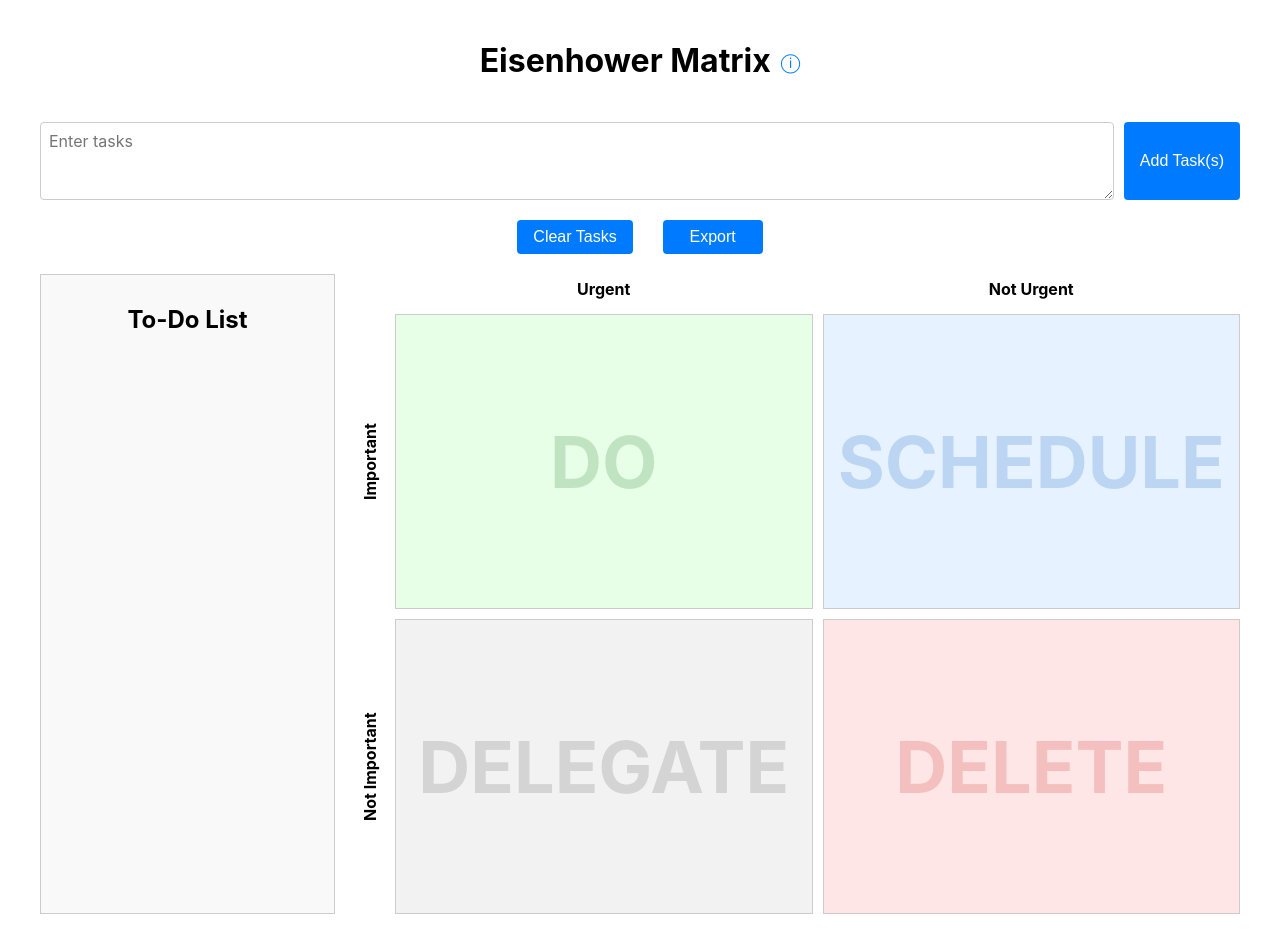
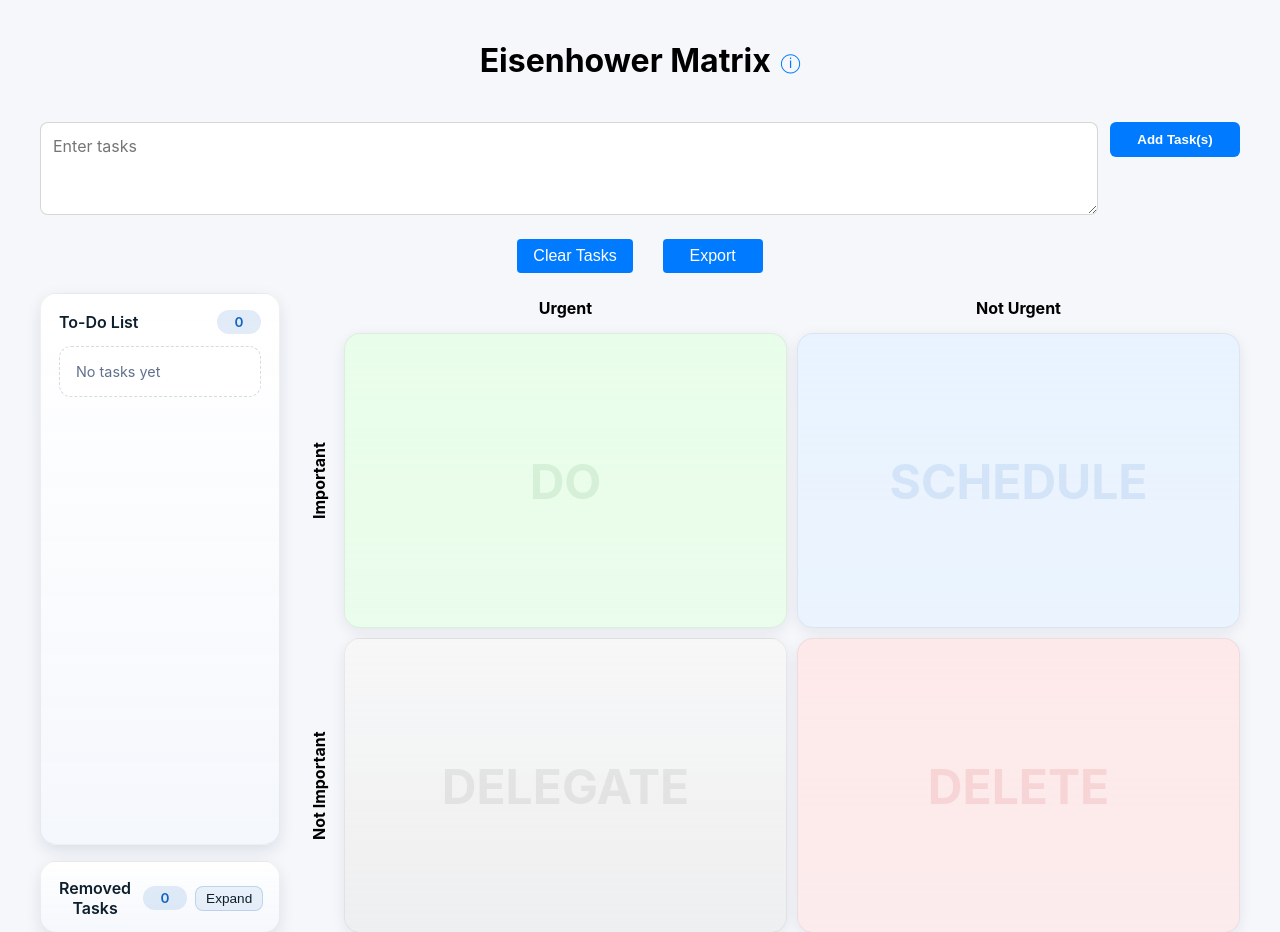
Before and after one commit to SamBroner/eisenhower, a React (Create React App) app: page / in a window 1280 px wide. Shown: the top 932 px of the page. Built offline with nearby package versions, Linux system fonts and the light colour scheme.

Commit message:
Focus banner

```diff
--- a/src/App.css
+++ b/src/App.css
@@ -39,32 +39,49 @@
 
 .task-input {
   display: flex;
-  gap: 10px;
-  margin-bottom: 20px;
+  gap: 12px;
+  margin-bottom: 24px;
+  align-items: flex-start;
 }
 
 .task-input__textarea {
   flex: 1;
-  padding: 8px;
-  border: 1px solid #ccc;
-  border-radius: 4px;
+  padding: 12px;
+  border: 1px solid rgba(0, 0, 0, 0.16);
+  border-radius: 8px;
   font-family: inherit;
-  font-size: inherit;
+  font-size: 1rem;
+  line-height: 1.4;
   resize: vertical;
-  min-height: 38px;
+  min-height: 60px;
+  background-color: #ffffff;
+  transition: border-color 0.2s ease, box-shadow 0.2s ease;
+}
+
+.task-input__textarea:focus {
+  outline: none;
+  border-color: #007bff;
+  box-shadow: 0 0 0 3px rgba(0, 123, 255, 0.2);
 }
 
 .task-input button {
-  padding: 8px 16px;
+  padding: 10px 20px;
   background-color: #007bff;
   color: white;
   border: none;
-  border-radius: 4px;
+  border-radius: 6px;
   cursor: pointer;
+  font-weight: 600;
+  min-width: 130px;
+  transition: background-color 0.2s ease, transform 0.1s ease;
 }
 
 .task-input button:hover {
   background-color: #0056b3;
+}
+
+.task-input button:active {
+  transform: translateY(1px);
 }
 
 .button-container {
--- a/src/App.tsx
+++ b/src/App.tsx
@@ -20,6 +20,8 @@ function App() {
     const savedTasks = localStorage.getItem('tasks');
     return savedTasks ? JSON.parse(savedTasks) : [];
   });
+  const [isRemovedCollapsed, setIsRemovedCollapsed] = useState(true);
+  const [isFocusMode, setIsFocusMode] = useState(false);
 
   useEffect(() => {
     localStorage.setItem('tasks', JSON.stringify(tasks));
@@ -130,6 +132,16 @@ function App() {
     ));
   };
 
+  const currentUrgentImportantTask = tasks
+    .filter(task => task.quadrant === 'urgentImportant' && !task.completed)
+    .sort((a, b) => a.order - b.order)[0] ?? null;
+
+  useEffect(() => {
+    if (!currentUrgentImportantTask && isFocusMode) {
+      setIsFocusMode(false);
+    }
+  }, [currentUrgentImportantTask, isFocusMode]);
+
   const exportTasks = () => {
     const quadrantNames = {
       urgentImportant: 'Do',
@@ -170,13 +182,9 @@ function App() {
     });
   };
 
-  const currentUrgentImportantTask = tasks
-    .filter(task => task.quadrant === 'urgentImportant' && !task.completed)
-    .sort((a, b) => a.order - b.order)[0] ?? null;
-
   return (
-    <div className="App">
-      <div className="title-container">
+    <div className={`App ${isFocusMode ? 'focus-mode' : ''}`}>
+      <div className="title-container focus-exempt">
         <h1>Eisenhower Matrix</h1>
         <div className="tooltip-container">
           <span className="info-icon">ⓘ</span>
@@ -213,9 +221,21 @@ function App() {
         <button id="export-button" onClick={exportTasks}>Export</button>
       </div>
       {currentUrgentImportantTask && (
-        <div className="current-task-banner">
+        <div className="current-task-banner focus-exempt">
           <div className="current-task-banner__label">Current Focus</div>
           <div className="current-task-banner__text">{currentUrgentImportantTask.text}</div>
+          <div className="current-task-banner__actions">
+            <label className="focus-toggle">
+              <input
+                type="checkbox"
+                checked={isFocusMode}
+                onChange={() => setIsFocusMode(prev => !prev)}
+              />
+              <span className="focus-toggle__track">
+                <span className="focus-toggle__thumb" />
+              </span>
+              <span className="focus-toggle__label">Focus Mode</span>
+            </label>
             <button
               type="button"
               className="current-task-banner__complete-button"
@@ -224,13 +244,22 @@ function App() {
               Mark Complete
             </button>
           </div>
+        </div>
       )}
       <div className="main-container">
+        <div className="side-column">
           <TodoList
             tasks={tasks.filter(task => task.quadrant === 'todoList')}
             onUpdateTask={updateTaskOrder}
             onDeleteTask={deleteTask}
           />
+          <RemovedTasks
+            tasks={tasks.filter(task => task.quadrant === 'deleted')}
+            onRestoreTask={restoreTask}
+            isCollapsed={isRemovedCollapsed}
+            onToggleCollapse={() => setIsRemovedCollapsed(prev => !prev)}
+          />
+        </div>
         <EisenhowerMatrix
           tasks={tasks.filter(task => task.quadrant !== 'todoList' && task.quadrant !== 'deleted')}
           onUpdateTask={updateTaskQuadrant}
@@ -238,11 +267,6 @@ function App() {
           onTaskCompletion={handleTaskCompletion}
           onTaskDelegation={handleTaskDelegation}
         />
-        <RemovedTasks
-          tasks={tasks.filter(task => task.quadrant === 'deleted')}
-          onRestoreTask={restoreTask}
-          onUpdateTask={updateTaskQuadrant}
-        />
       </div>
     </div>
   );
--- a/src/components/DeletedTasks.tsx
+++ b/src/components/DeletedTasks.tsx
@@ -4,10 +4,11 @@ import { Task } from '../App';
 interface Props {
   tasks: Task[];
   onRestoreTask: (taskId: string) => void;
-  onUpdateTask: (taskId: string, newQuadrant: Task['quadrant'], targetTaskId?: string) => void;
+  isCollapsed: boolean;
+  onToggleCollapse: () => void;
 }
 
-const RemovedTasks: React.FC<Props> = ({ tasks, onRestoreTask, onUpdateTask }) => {
+const RemovedTasks: React.FC<Props> = ({ tasks, onRestoreTask, isCollapsed, onToggleCollapse }) => {
   const handleDragStart = (e: React.DragEvent<HTMLDivElement>, taskId: string) => {
     e.dataTransfer.setData('taskId', taskId);
   };
@@ -17,13 +18,34 @@ const RemovedTasks: React.FC<Props> = ({ tasks, onRestoreTask, onUpdateTask }) =
   };
 
   return (
-    <div className="removed-tasks" onDragOver={handleDragOver}>
+    <div
+      className={`removed-tasks ${isCollapsed ? 'collapsed' : ''}`}
+      onDragOver={handleDragOver}
+    >
+      <div className="panel-header">
         <h2>Removed Tasks</h2>
-      {tasks.map(task => (
+        <div className="panel-header__actions">
+          <span className="panel-count">{tasks.length}</span>
+          <button
+            type="button"
+            className="panel-toggle"
+            onClick={onToggleCollapse}
+            aria-expanded={!isCollapsed}
+          >
+            {isCollapsed ? 'Expand' : 'Collapse'}
+          </button>
+        </div>
+      </div>
+      {!isCollapsed && (
+        <div className="panel-content">
+          {tasks.length === 0 ? (
+            <div className="empty-state">No removed tasks</div>
+          ) : (
+            tasks.map(task => (
               <div
                 key={task.id}
                 id={task.id}
-          className="task deleted-task" // Make sure both classes are applied
+                className="task deleted-task"
                 draggable
                 onDragStart={(e) => handleDragStart(e, task.id)}
               >
@@ -32,7 +54,10 @@ const RemovedTasks: React.FC<Props> = ({ tasks, onRestoreTask, onUpdateTask }) =
                   ↺
                 </button>
               </div>
-      ))}
+            ))
+          )}
+        </div>
+      )}
     </div>
   );
 };
--- a/src/components/TodoList.tsx
+++ b/src/components/TodoList.tsx
@@ -29,12 +29,19 @@ const TodoList: React.FC<Props> = ({ tasks, onUpdateTask, onDeleteTask }) => {
     }
   };
 
+  const sortedTasks = [...tasks].sort((a, b) => a.order - b.order);
+
   return (
     <div className="todo-list" onDragOver={handleDragOver} onDrop={handleDrop}>
+      <div className="panel-header">
         <h2>To-Do List</h2>
-      {tasks
-        .sort((a, b) => a.order - b.order)
-        .map(task => (
+        <span className="panel-count">{sortedTasks.length}</span>
+      </div>
+      <div className="panel-content">
+        {sortedTasks.length === 0 ? (
+          <div className="empty-state">No tasks yet</div>
+        ) : (
+          sortedTasks.map(task => (
             <div
               key={task.id}
               id={task.id}
@@ -47,7 +54,9 @@ const TodoList: React.FC<Props> = ({ tasks, onUpdateTask, onDeleteTask }) => {
                 &times;
               </button>
             </div>
-        ))}
+          ))
+        )}
+      </div>
     </div>
   );
 };
--- a/src/index.css
+++ b/src/index.css
@@ -6,6 +6,7 @@ body {
     sans-serif;
   -webkit-font-smoothing: antialiased;
   -moz-osx-font-smoothing: grayscale;
+  background-color: #f5f7fb;
 }
 
 code {
@@ -20,11 +21,58 @@ code {
   padding: 20px;
 }
 
+.top-header {
+  display: flex;
+  align-items: center;
+  justify-content: center;
+  gap: 24px;
+  flex-wrap: wrap;
+  margin-bottom: 24px;
+}
+
+.top-header .current-task-banner {
+  flex: 1 1 320px;
+  min-width: 260px;
+}
+
+.top-header .title-container {
+  flex: 0 1 auto;
+  margin-left: auto;
+  margin-right: auto;
+}
+
+@media (max-width: 720px) {
+  .top-header {
+    flex-direction: column;
+    align-items: stretch;
+    gap: 16px;
+  }
+
+  .top-header .title-container {
+    margin: 0;
+  }
+}
+
 .main-container {
   display: grid;
-  grid-template-columns: 1fr 3fr;
-  gap: 20px;
+  grid-template-columns: clamp(180px, 23vw, 240px) minmax(0, 1fr);
+  gap: 24px;
   margin-top: 20px;
+  align-items: stretch;
+}
+
+@media (max-width: 1200px) {
+  .main-container {
+    grid-template-columns: clamp(170px, 26vw, 220px) minmax(0, 1fr);
+  }
+}
+
+.side-column {
+  display: flex;
+  flex-direction: column;
+  gap: 16px;
+  height: 80vh;
+  min-height: 0;
 }
 
 /* Eisenhower Matrix */
@@ -64,25 +112,28 @@ code {
 }
 
 .quadrant {
-  border: 1px solid #ccc;
-  padding: 10px;
+  border: 1px solid rgba(0, 0, 0, 0.06);
+  padding: 16px;
   overflow-y: auto;
   position: relative;
+  border-radius: 16px;
+  box-shadow: 0 4px 14px rgba(13, 31, 45, 0.08);
+  background: linear-gradient(180deg, rgba(255, 255, 255, 0.96), rgba(247, 249, 252, 0.92));
 }
 
-.quadrant.urgentImportant { background-color: #e6ffe6; }
-.quadrant.importantNotUrgent { background-color: #e6f2ff; }
-.quadrant.urgentNotImportant { background-color: #f2f2f2; }
-.quadrant.notUrgentNotImportant { background-color: #ffe6e6; }
+.quadrant.urgentImportant { background: linear-gradient(180deg, rgba(230, 255, 230, 0.85), rgba(230, 255, 230, 0.7)); }
+.quadrant.importantNotUrgent { background: linear-gradient(180deg, rgba(230, 242, 255, 0.85), rgba(230, 242, 255, 0.7)); }
+.quadrant.urgentNotImportant { background: linear-gradient(180deg, rgba(247, 247, 247, 0.85), rgba(235, 235, 235, 0.7)); }
+.quadrant.notUrgentNotImportant { background: linear-gradient(180deg, rgba(255, 230, 230, 0.85), rgba(255, 230, 230, 0.7)); }
 
 .action-background {
   position: absolute;
   top: 50%;
   left: 50%;
   transform: translate(-50%, -50%);
-  font-size: 72px;
+  font-size: 48px;
   font-weight: bold;
-  opacity: 0.2;
+  opacity: 0.1;
   text-transform: uppercase;
   pointer-events: none;
   white-space: nowrap;
@@ -107,19 +158,20 @@ code {
 .task {
   display: flex;
   align-items: center;
-  background-color: rgba(255, 255, 255, 0.8);
-  margin: 5px 0;
-  padding: 10px;
-  border: 1px solid #ccc;
-  border-radius: 4px;
-  transition: background-color 0.2s;
+  background-color: rgba(255, 255, 255, 0.92);
+  margin: 6px 0;
+  padding: 12px 14px;
+  border: 1px solid rgba(13, 31, 45, 0.08);
+  border-radius: 12px;
+  transition: background-color 0.2s, box-shadow 0.2s;
   position: relative;
   z-index: 2;
   color: #333;
 }
 
 .task:hover {
-  background-color: rgba(255, 255, 255, 0.9);
+  background-color: rgba(255, 255, 255, 0.98);
+  box-shadow: 0 6px 14px rgba(13, 31, 45, 0.12);
 }
 
 .task.completed,
@@ -139,7 +191,7 @@ code {
 
 .task-content {
   flex-grow: 1;
-  padding: 10px;
+  padding: 0 10px;
   display: flex;
   flex-direction: column;
 }
@@ -176,33 +228,6 @@ code {
 }
 
 /* Task Input */
-.task-input {
-  display: flex;
-  margin-bottom: 20px;
-}
-
-.task-input input {
-  flex-grow: 1;
-  padding: 10px;
-  font-size: 16px;
-  border: 1px solid #ccc;
-  border-radius: 4px 0 0 4px;
-}
-
-.task-input button {
-  padding: 10px 20px;
-  font-size: 16px;
-  background-color: #4CAF50;
-  color: white;
-  border: none;
-  border-radius: 0 4px 4px 0;
-  cursor: pointer;
-}
-
-.task-input button:hover {
-  background-color: #45a049;
-}
-
 /* Button Container */
 .button-container {
   display: flex;
@@ -223,10 +248,22 @@ code {
   justify-content: space-between;
   gap: 16px;
   margin-bottom: 20px;
-  padding: 12px 16px;
-  border-radius: 10px;
-  background: linear-gradient(90deg, rgba(46, 125, 50, 0.12), rgba(21, 101, 192, 0.12));
-  border: 1px solid rgba(46, 125, 50, 0.2);
+  padding: 16px 18px;
+  border-radius: 12px;
+  background: linear-gradient(90deg, rgba(46, 125, 50, 0.2), rgba(21, 101, 192, 0.14));
+  border: 1px solid rgba(46, 125, 50, 0.28);
+  box-shadow: 0 10px 24px rgba(21, 101, 192, 0.18);
+  position: relative;
+  padding-left: 24px;
+}
+
+.current-task-banner::before {
+  content: '';
+  position: absolute;
+  inset: 0 auto 0 0;
+  width: 8px;
+  border-radius: 12px 0 0 12px;
+  background: linear-gradient(180deg, #2e7d32, #1565c0);
 }
 
 .current-task-banner__label {
@@ -234,14 +271,74 @@ code {
   font-size: 1rem;
   color: #2e7d32;
   white-space: nowrap;
+  margin-right: 12px;
 }
 
 .current-task-banner__text {
-  flex: 1;
-  font-size: 0.95rem;
+  flex: 1 1 auto;
+  max-width: 100%;
+  font-size: 1.05rem;
+  font-weight: 700;
   color: #0d1f2d;
-  text-align: left;
+  text-align: center;
   word-break: break-word;
+  padding: 0 12px;
+}
+
+.current-task-banner__actions {
+  display: flex;
+  align-items: center;
+  gap: 14px;
+  flex-wrap: wrap;
+  justify-content: flex-end;
+}
+
+.focus-toggle {
+  display: inline-flex;
+  align-items: center;
+  gap: 8px;
+  cursor: pointer;
+  user-select: none;
+  font-size: 0.85rem;
+  font-weight: 600;
+  color: #0d1f2d;
+}
+
+.focus-toggle input {
+  display: none;
+}
+
+.focus-toggle__track {
+  position: relative;
+  width: 42px;
+  height: 22px;
+  border-radius: 999px;
+  background-color: rgba(21, 101, 192, 0.2);
+  transition: background-color 0.2s ease;
+}
+
+.focus-toggle__thumb {
+  position: absolute;
+  top: 3px;
+  left: 4px;
+  width: 16px;
+  height: 16px;
+  border-radius: 50%;
+  background-color: #ffffff;
+  box-shadow: 0 2px 6px rgba(13, 31, 45, 0.2);
+  transition: transform 0.2s ease;
+}
+
+.focus-toggle input:checked + .focus-toggle__track {
+  background-color: rgba(46, 125, 50, 0.6);
+}
+
+.focus-toggle input:checked + .focus-toggle__track .focus-toggle__thumb {
+  transform: translateX(18px);
+}
+
+.focus-toggle__label {
+  letter-spacing: 0.2px;
 }
 
 .current-task-banner__complete-button {
@@ -267,6 +364,16 @@ code {
 
   .current-task-banner__label {
     text-align: left;
+    margin-right: 0;
+  }
+
+  .current-task-banner__text {
+    text-align: left;
+    padding: 0;
+  }
+
+  .current-task-banner__actions {
+    justify-content: space-between;
   }
 
   .current-task-banner__complete-button {
@@ -275,36 +382,179 @@ code {
 }
 
 /* Todo List and Removed Tasks */
+.panel-header {
+  display: flex;
+  align-items: center;
+  justify-content: space-between;
+  gap: 12px;
+  margin-bottom: 12px;
+}
+
+.panel-header h2 {
+  margin: 0;
+  font-size: 1rem;
+  font-weight: 600;
+  color: #0d1f2d;
+}
+
+.panel-header__actions {
+  display: flex;
+  align-items: center;
+  gap: 8px;
+}
+
+.panel-count {
+  display: inline-flex;
+  align-items: center;
+  justify-content: center;
+  min-width: 28px;
+  height: 24px;
+  padding: 0 8px;
+  border-radius: 999px;
+  background-color: rgba(21, 101, 192, 0.12);
+  color: #1565c0;
+  font-size: 0.85rem;
+  font-weight: 600;
+}
+
+.panel-toggle {
+  padding: 4px 10px;
+  border-radius: 8px;
+  border: 1px solid rgba(21, 101, 192, 0.2);
+  background-color: rgba(21, 101, 192, 0.08);
+  color: #0d1f2d;
+  font-size: 0.85rem;
+  font-weight: 500;
+  cursor: pointer;
+  transition: background-color 0.2s ease, border-color 0.2s ease;
+}
+
+.panel-toggle:hover {
+  background-color: rgba(21, 101, 192, 0.14);
+  border-color: rgba(21, 101, 192, 0.3);
+}
+
+.panel-content {
+  display: flex;
+  flex-direction: column;
+  flex: 1 1 auto;
+  gap: 8px;
+}
+
+.empty-state {
+  padding: 16px;
+  border: 1px dashed rgba(13, 31, 45, 0.16);
+  border-radius: 12px;
+  color: #60708c;
+  font-size: 0.9rem;
+  background-color: rgba(255, 255, 255, 0.88);
+  text-align: left;
+}
+
 .todo-list,
 .removed-tasks {
-  border: 1px solid #ccc;
-  padding: 10px;
-  background-color: #f9f9f9;
-  max-height: 80vh;
+  display: flex;
+  flex-direction: column;
+  border: 1px solid rgba(0, 0, 0, 0.06);
+  padding: 16px 18px;
+  background: linear-gradient(180deg, rgba(255, 255, 255, 0.98), rgba(244, 247, 252, 0.94));
   overflow-y: auto;
+  border-radius: 16px;
+  box-shadow: 0 6px 16px rgba(13, 31, 45, 0.1);
+  flex: 1 1 0;
+  min-height: 0;
+}
+
+.side-column .todo-list {
+  flex: 1.4 1 0;
+}
+
+.side-column .removed-tasks {
+  flex: 1 1 0;
+}
+
+.removed-tasks.collapsed {
+  flex: 0 0 auto;
+  overflow: hidden;
+  padding-bottom: 14px;
+}
+
+.removed-tasks.collapsed .panel-header {
+  margin-bottom: 0;
+}
+
+.todo-list h2,
+.removed-tasks h2 {
+  margin: 0;
 }
 
 .deleted-task {
-  background-color: rgba(200, 200, 200, 0.5) !important;
-  color: #666;
+  background-color: rgba(230, 230, 230, 0.8) !important;
+  color: #5a5a5a;
 }
 
 .deleted-task:hover {
-  background-color: rgba(200, 200, 200, 0.7) !important;
+  background-color: rgba(230, 230, 230, 0.9) !important;
+}
+
+.focus-exempt {
+  position: relative;
+  z-index: 2;
+}
+
+/* Focus Mode */
+.App.focus-mode .focus-exempt {
+  filter: none !important;
+  opacity: 1 !important;
+}
+
+.App.focus-mode .task-input,
+.App.focus-mode .button-container,
+.App.focus-mode .side-column,
+.App.focus-mode .matrix-label,
+.App.focus-mode .todo-list,
+.App.focus-mode .removed-tasks {
+  filter: blur(1.3px) saturate(0.6);
+  opacity: 0.35;
+  transition: filter 0.25s ease, opacity 0.25s ease;
+}
+
+.App.focus-mode .button-container button,
+.App.focus-mode .panel-header,
+.App.focus-mode .panel-content,
+.App.focus-mode .empty-state {
+  filter: blur(1.2px) saturate(0.6);
+}
+
+.App.focus-mode .task {
+  filter: blur(1.45px) saturate(0.55);
+  opacity: 0.22;
+  transition: filter 0.25s ease, opacity 0.25s ease;
+}
+
+.App.focus-mode .current-task-banner {
+  box-shadow: 0 14px 32px rgba(21, 101, 192, 0.32);
 }
 
 /* Media Queries */
 @media (max-width: 768px) {
   .main-container {
     grid-template-columns: 1fr;
+    gap: 16px;
   }
 
-  .todo-list {
-    max-height: 200px;
+  .side-column {
+    height: auto;
+  }
+
+  .todo-list,
+  .removed-tasks {
+    flex: unset;
+    max-height: 240px;
   }
 
   .eisenhower-matrix-container {
-    height: calc(80vh - 200px);
+    height: auto;
   }
 }
 
```
Also changed, not shown: src/components/EisenhowerMatrix.tsx (+8 -2 lines). Lines whose indentation alone changed are shown as unchanged.
